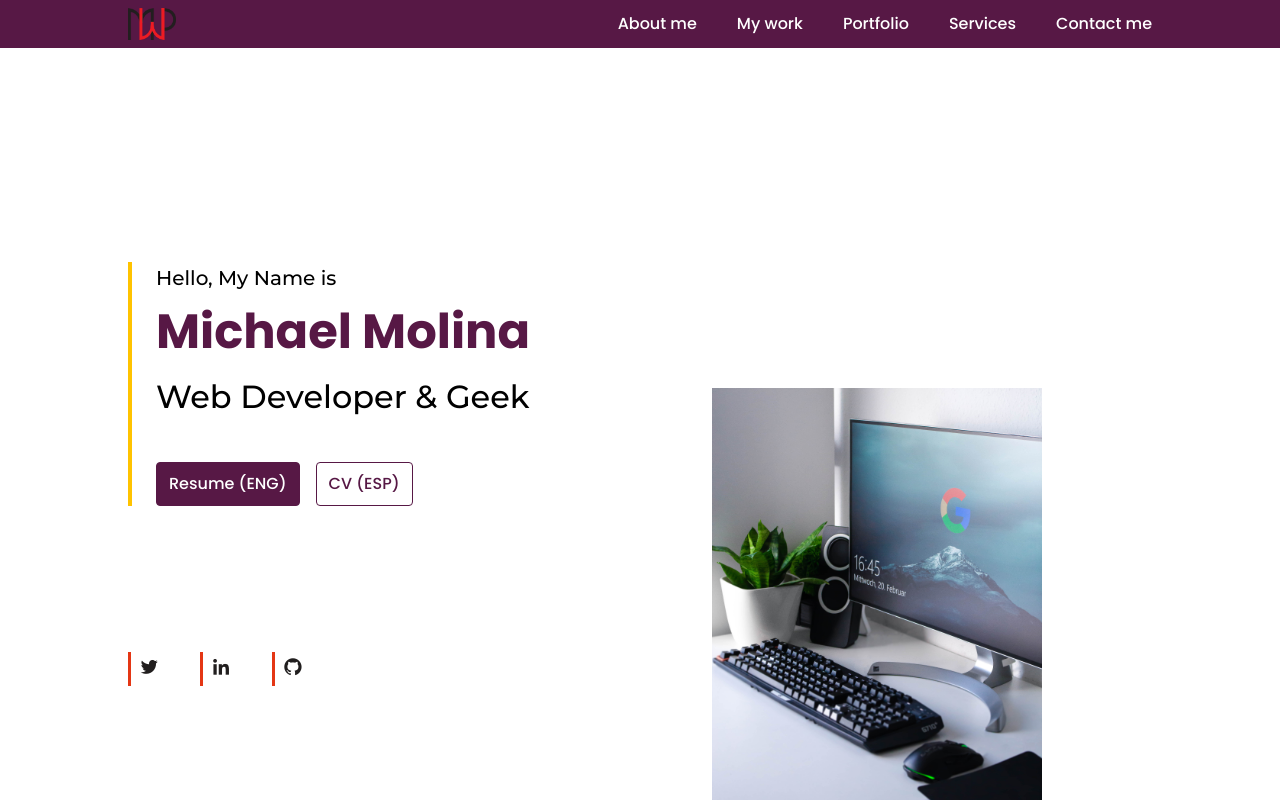
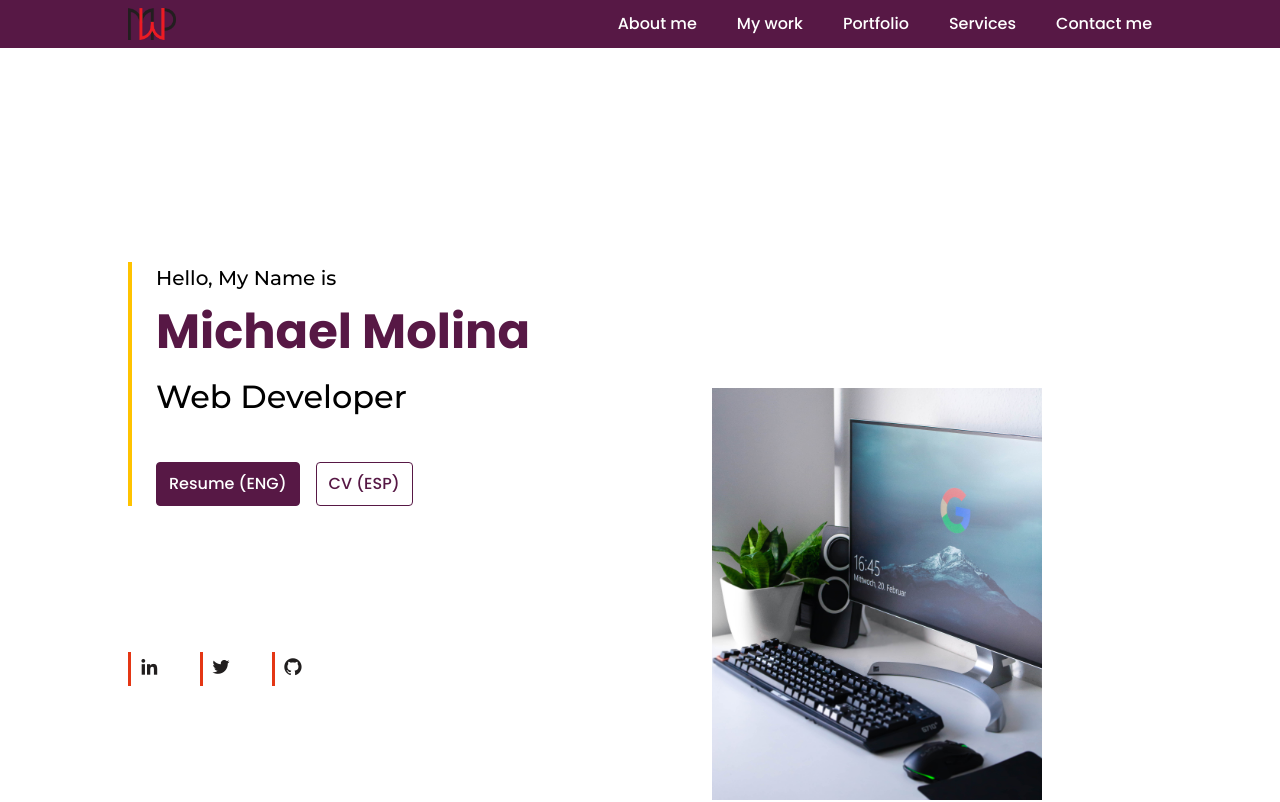
Before and after one commit to ForeverMikk/portfolio, a React (Create React App) app: page / in a window 1280 px wide. Shown: the top 802 px of the page. Built offline with nearby package versions, Linux system fonts and the light colour scheme.

Commit message:
Fix some home issues

```diff
--- a/public/index.html
+++ b/public/index.html
@@ -21,7 +21,6 @@
       work correctly both with client-side routing and a non-root public URL.
       Learn how to configure a non-root public URL by running `npm run build`.
     -->
-
     <!------- BOX ICONS ------->
     <link href="https://unpkg.com/boxicons@2.0.7/css/boxicons.min.css" rel="stylesheet" />
 
--- a/src/componets/Home/Home.jsx
+++ b/src/componets/Home/Home.jsx
@@ -1,10 +1,26 @@
 import React from 'react';
+import PropTypes from 'prop-types';
 
 import './home.scss';
 import curriculumEng from './../../assets/pdf/resume.pdf';
 import curriculumEsp from './../../assets/pdf/curriculum.pdf';
 import home from './../../assets/img/home2.jpg';
-// import { scrollItem } from '../Navbar/Navbar';
+
+const HomeButton = ({ link, buttonStyle, text }) => {
+  return (
+    <a download='' href={link} className={`button ${buttonStyle}`}>
+      {text}
+    </a>
+  );
+};
+
+const HomeIcon = ({ link, icon }) => {
+  return (
+    <a href={`${link}`} target='blank' className='home-social-icon'>
+      <i className={`bx ${icon}`}></i>
+    </a>
+  );
+};
 
 export const Home = () => {
   return (
@@ -14,32 +30,21 @@ export const Home = () => {
           <div className='home-data'>
             <span className='home-text'>Hello, My Name is</span>
             <h1 className='home-name'>Michael Molina</h1>
-            <span className='home-profession'>Web Developer & Geek</span>
+            <span className='home-profession'>Web Developer</span>
 
             <div className='buttons'>
-              <a download='' href={curriculumEng} className='button button-1'>
-                Resume (ENG)
-              </a>
-
-              <a download='' href={curriculumEsp} className='button button-2'>
-                CV (ESP)
-              </a>
+              <HomeButton link={curriculumEng} buttonStyle='button-1' text='Resume (ENG)' />
+              <HomeButton link={curriculumEsp} buttonStyle='button-2' text='CV (ESP)' />
             </div>
           </div>
+
           <div className='home-social'>
-            <a href='https://twitter.com/ForeverMikk/' target='blank' className='home-social-icon'>
-              <i className='bx bxl-twitter'></i>
-            </a>
-            <a
-              href='https://www.linkedin.com/in/michael-molina-2582a9100'
-              target='blank'
-              className='home-social-icon'
-            >
-              <i className='bx bxl-linkedin'></i>
-            </a>
-            <a href='https://github.com/ForeverMikk' target='blank' className='home-social-icon'>
-              <i className='bx bxl-github'></i>
-            </a>
+            <HomeIcon
+              link='https://www.linkedin.com/in/michael-molina-2582a9100'
+              icon='bxl-linkedin'
+            />
+            <HomeIcon link='https://twitter.com/ForeverMikk/' icon='bxl-twitter' />
+            <HomeIcon link='https://github.com/ForeverMikk' icon='bxl-github' />
           </div>
 
           <div className='home-img'>
@@ -50,3 +55,14 @@ export const Home = () => {
     </>
   );
 };
+
+HomeIcon.propTypes = {
+  link: PropTypes.string.isRequired,
+  icon: PropTypes.string.isRequired,
+};
+
+HomeButton.propTypes = {
+  link: PropTypes.any.isRequired,
+  buttonStyle: PropTypes.string.isRequired,
+  text: PropTypes.string.isRequired,
+};
```
Also changed, not shown: 2 other files (tests, documents, lock files or other folders).
